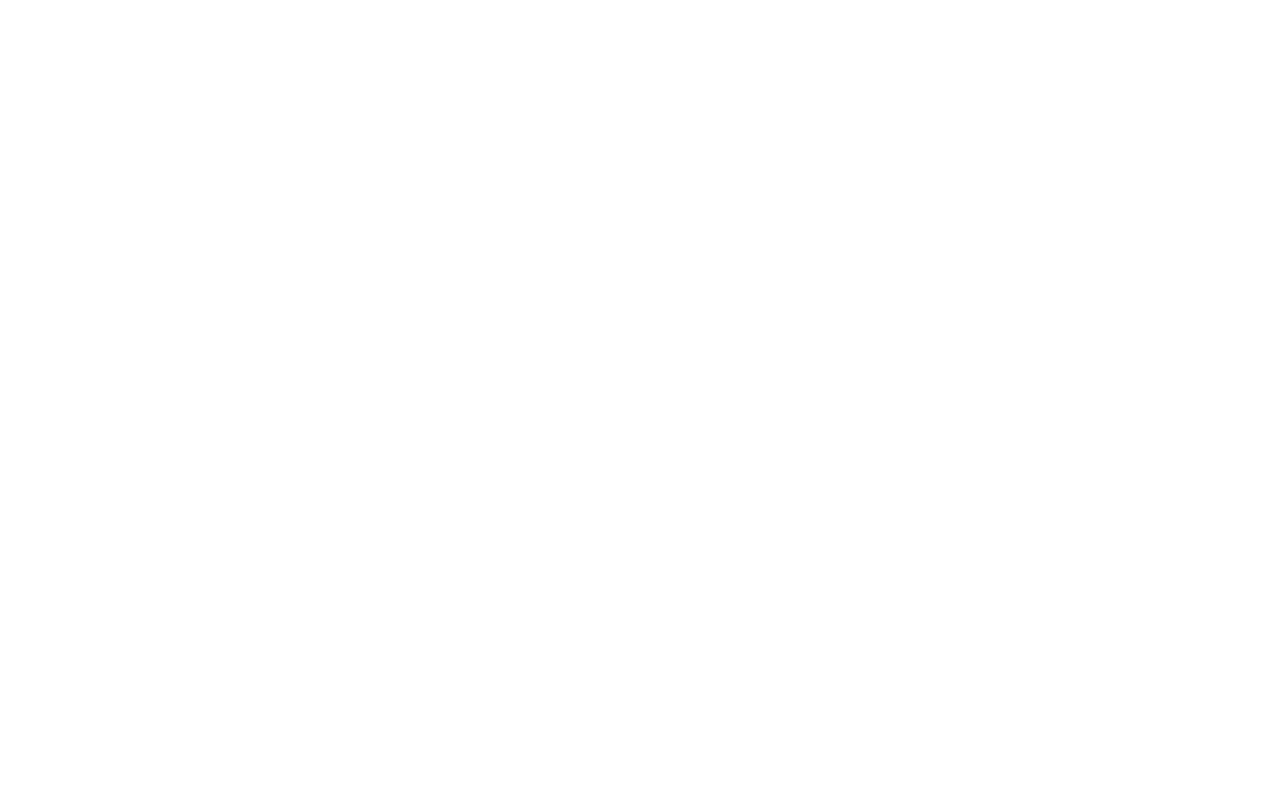
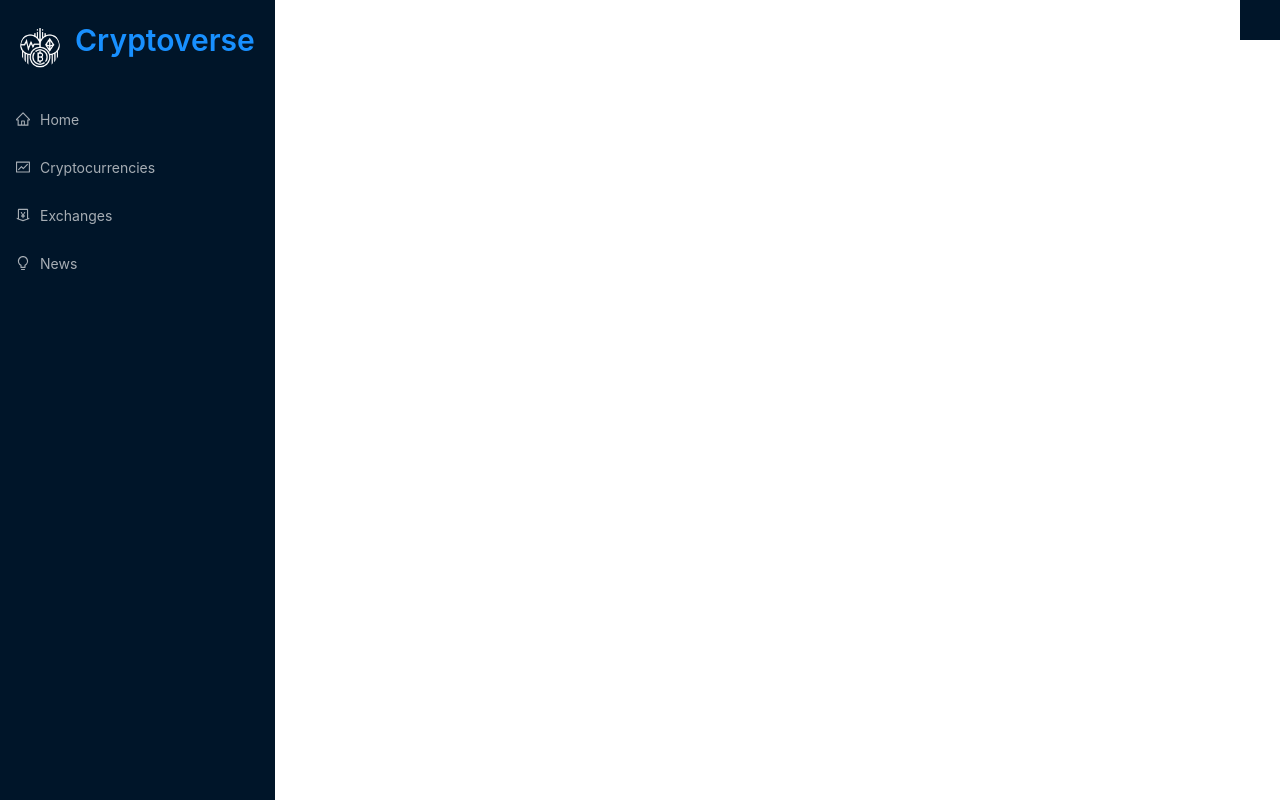
Before and after one commit to paulofelipebrito/cryptocoins-update-app, a React (Create React App) app: page / in a window 1280 px wide. Built offline with nearby package versions, Linux system fonts and the light colour scheme.

Commit message:
feat: navbar component

```diff
--- a/src/App.js
+++ b/src/App.js
@@ -1,10 +1,15 @@
 import React from 'react';
 
 import './App.css';
+import { Navbar } from './components';
 
 const App = () => (
   <div className="app">
-
+    <div className="navbar">
+      <Navbar />
+    </div>
+    <div className="main" />
+    <div className="footer" />
   </div>
 );
 
--- /dev/null
+++ b/src/components/Navbar.jsx
@@ -0,0 +1,57 @@
+import React, { useState, useEffect } from 'react';
+import { Button, Menu, Typography, Avatar } from 'antd';
+import { Link } from 'react-router-dom';
+import { HomeOutlined, MoneyCollectOutlined, BulbOutlined, FundOutlined, MenuOutlined } from '@ant-design/icons';
+
+import icon from '../images/cryptocurrency.png';
+
+const Navbar = () => {
+  const [activeMenu, setActiveMenu] = useState(true);
+  const [screenSize, setScreenSize] = useState(undefined);
+
+  useEffect(() => {
+    const handleResize = () => setScreenSize(window.innerWidth);
+
+    window.addEventListener('resize', handleResize);
+
+    handleResize();
+
+    return () => window.removeEventListener('resize', handleResize);
+  }, []);
+
+  useEffect(() => {
+    if (screenSize <= 800) {
+      setActiveMenu(false);
+    } else {
+      setActiveMenu(true);
+    }
+  }, [screenSize]);
+
+  return (
+    <div className="nav-container">
+      <div className="logo-container">
+        <Avatar src={icon} size="large" />
+        <Typography.Title level={2} className="logo"><Link to="/">Cryptoverse</Link></Typography.Title>
+        <Button className="menu-control-container" onClick={() => setActiveMenu(!activeMenu)}><MenuOutlined /></Button>
+      </div>
+      {activeMenu && (
+      <Menu theme="dark">
+        <Menu.Item icon={<HomeOutlined />}>
+          <Link to="/">Home</Link>
+        </Menu.Item>
+        <Menu.Item icon={<FundOutlined />}>
+          <Link to="/cryptocurrencies">Cryptocurrencies</Link>
+        </Menu.Item>
+        <Menu.Item icon={<MoneyCollectOutlined />}>
+          <Link to="/exchanges">Exchanges</Link>
+        </Menu.Item>
+        <Menu.Item icon={<BulbOutlined />}>
+          <Link to="/news">News</Link>
+        </Menu.Item>
+      </Menu>
+      )}
+    </div>
+  );
+};
+
+export default Navbar;
--- /dev/null
+++ b/src/components/index.js
@@ -0,0 +1,2 @@
+
+export { default as Navbar } from './Navbar';
--- a/src/index.js
+++ b/src/index.js
@@ -1,6 +1,7 @@
 
 import React from 'react';
 import ReactDOM from 'react-dom';
+import { BrowserRouter as Router } from 'react-router-dom';
 
 import App from './App';
 
@@ -8,7 +9,9 @@ import 'antd/dist/antd.css';
 
 ReactDOM.render(
   <React.StrictMode>
-    <App />
+    <Router>
+      <App />
+    </Router>
   </React.StrictMode>,
   document.getElementById('root'),
 );
```
Also changed, not shown: src/images/cryptocurrency.png (added).
